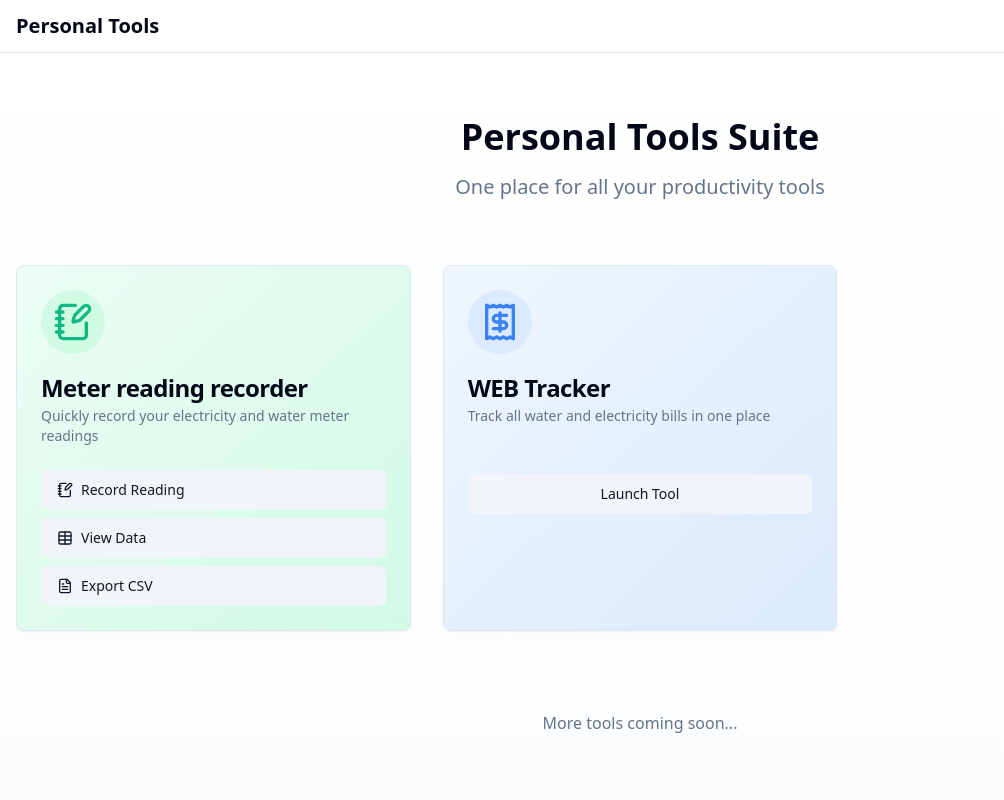
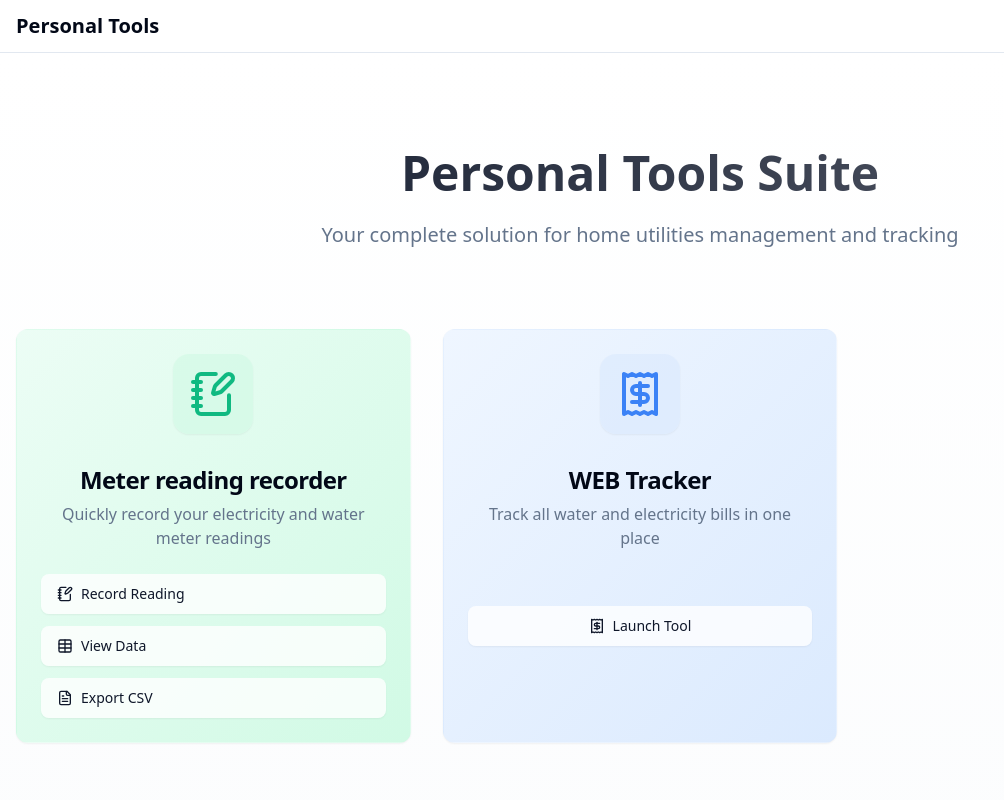
Before and after one commit to QuintinPK/qunuf-tools, a React (Vite) app: page / in a window 1280 px wide. Shown: the top 800 px of the page, without its empty margins (0-1004 px from the left). Built offline with nearby package versions, Linux system fonts and the light colour scheme.

Commit message:
Refactor: Improve landing page design
Update the landing page to have a cleaner and more modern look while keeping the tile-based layout.

```diff
--- a/src/pages/Landing.tsx
+++ b/src/pages/Landing.tsx
@@ -1,3 +1,4 @@
+
 import React from "react";
 import { Card, CardContent, CardDescription, CardFooter, CardHeader, CardTitle } from "@/components/ui/card";
 import { Button } from "@/components/ui/button";
@@ -8,10 +9,10 @@ const tools = [
   {
     name: "Meter reading recorder",
     description: "Quickly record your electricity and water meter readings",
-    icon: <NotebookPen className="h-10 w-10 text-emerald-500" />,
+    icon: <NotebookPen className="h-12 w-12 text-emerald-500" />,
     path: "/meter-reading",
     color: "bg-gradient-to-br from-emerald-50 to-emerald-100 hover:from-emerald-100 hover:to-emerald-200",
-    iconBg: "bg-emerald-100",
+    iconBg: "bg-emerald-100/60",
     actions: [
       {
         name: "Record Reading",
@@ -33,37 +34,44 @@ const tools = [
   {
     name: "WEB Tracker",
     description: "Track all water and electricity bills in one place",
-    icon: <Receipt className="h-10 w-10 text-blue-500" />,
+    icon: <Receipt className="h-12 w-12 text-blue-500" />,
     path: "/web-tracker",
     color: "bg-gradient-to-br from-blue-50 to-blue-100 hover:from-blue-100 hover:to-blue-200",
-    iconBg: "bg-blue-100"
+    iconBg: "bg-blue-100/60"
   }
 ];
 
 const Landing = () => {
   return (
-    <div className="min-h-screen bg-gradient-to-b from-background to-muted/30">
-      <div className="container mx-auto py-16 px-4">
-        <div className="text-center mb-16">
-          <h1 className="text-4xl font-bold mb-4">Personal Tools Suite</h1>
-          <p className="text-xl text-muted-foreground">
-            One place for all your productivity tools
+    <div className="min-h-screen bg-gradient-to-b from-background to-muted/30 pb-12">
+      <div className="container mx-auto py-24 px-4">
+        <div className="text-center mb-20">
+          <h1 className="text-5xl font-bold mb-6 bg-clip-text text-transparent bg-gradient-to-r from-primary to-primary/70">
+            Personal Tools Suite
+          </h1>
+          <p className="text-xl text-muted-foreground max-w-2xl mx-auto">
+            Your complete solution for home utilities management and tracking
           </p>
         </div>
 
         <div className="grid grid-cols-1 md:grid-cols-2 lg:grid-cols-3 gap-8">
           {tools.map((tool) => (
-            <Card key={tool.name} className={`h-full transition-all duration-300 hover:shadow-lg ${tool.color}`}>
+            <Card
+              key={tool.name}
+              className={`h-full transition-all duration-300 hover:shadow-xl rounded-xl border border-transparent hover:border-muted ${tool.color}`}
+            >
               <CardHeader>
-                <div className={`${tool.iconBg} w-16 h-16 rounded-full flex items-center justify-center mb-4`}>
-                  {tool.icon}
+                <div className="flex items-center justify-center mb-6">
+                  <div className={`${tool.iconBg} w-20 h-20 rounded-2xl flex items-center justify-center shadow-sm`}>
+                    {tool.icon}
+                  </div>
                 </div>
-                <CardTitle>{tool.name}</CardTitle>
-                <CardDescription>{tool.description}</CardDescription>
+                <CardTitle className="text-2xl font-bold text-center">{tool.name}</CardTitle>
+                <CardDescription className="text-center text-base mt-2">{tool.description}</CardDescription>
               </CardHeader>
               <CardContent className="flex-grow">
                 {tool.actions && (
-                  <div className="space-y-2">
+                  <div className="space-y-3">
                     {tool.actions.map((action) => (
                       <Link
                         key={action.name}
@@ -72,10 +80,10 @@ const Landing = () => {
                       >
                         <Button
                           variant="secondary"
-                          className="w-full justify-start"
+                          className="w-full justify-start gap-2 rounded-lg shadow-sm hover:shadow bg-white/80"
                         >
                           {action.icon}
-                          {action.name}
+                          <span>{action.name}</span>
                         </Button>
                       </Link>
                     ))}
@@ -83,10 +91,14 @@ const Landing = () => {
                 )}
               </CardContent>
               {!tool.actions && (
-                <CardFooter>
+                <CardFooter className="pt-2">
                   <Link to={tool.path} className="block w-full no-underline">
-                    <Button variant="secondary" className="w-full">
-                      Launch Tool
+                    <Button
+                      variant="secondary"
+                      className="w-full gap-2 rounded-lg shadow-sm hover:shadow bg-white/80"
+                    >
+                      <Receipt className="h-4 w-4" />
+                      <span>Launch Tool</span>
                     </Button>
                   </Link>
                 </CardFooter>
@@ -95,8 +107,8 @@ const Landing = () => {
           ))}
         </div>
 
-        <div className="text-center mt-20 text-muted-foreground">
-          <p>More tools coming soon...</p>
+        <div className="text-center mt-20">
+          <p className="text-muted-foreground/80">More tools coming soon...</p>
         </div>
       </div>
     </div>
```
